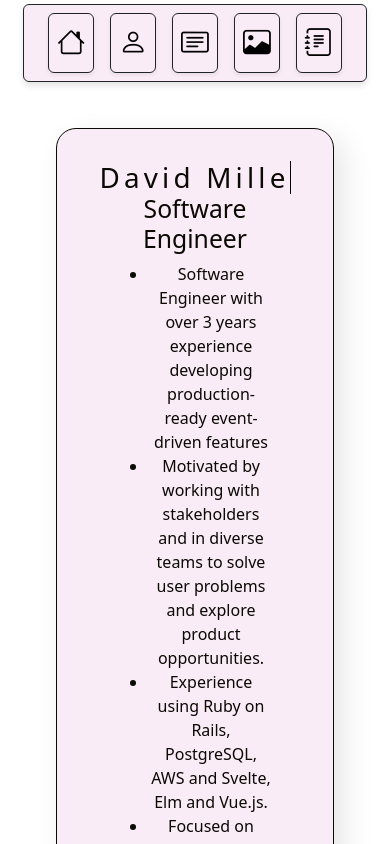
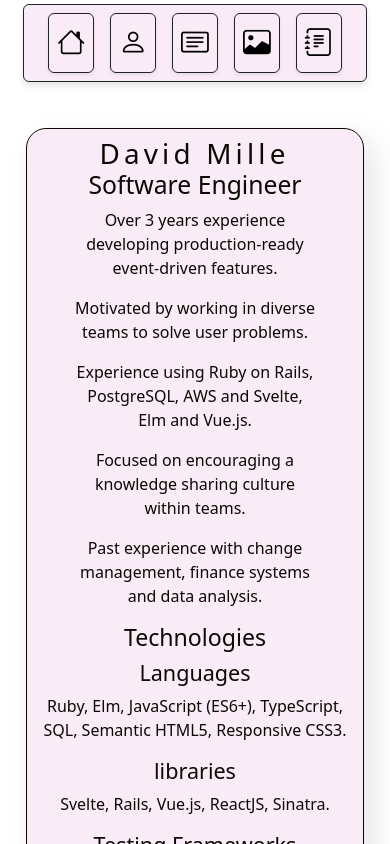
Before and after one commit to davidmillen50/project-new, a React (Vite) app in the folder frontend/: page /profile in a window 390 px wide. Shown: the top 844 px of the page. Built offline with nearby package versions, Linux system fonts and the light colour scheme.

Commit message:
fix: mobile padding and homepage animation

```diff
--- a/frontend/src/App.css
+++ b/frontend/src/App.css
@@ -1,17 +1,23 @@
 #root {
   max-width: 100%;
   margin: 0 auto;
-  padding: 5rem 2rem 2rem;
+  padding: 5rem 0.1rem 0.1rem;
   text-align: center;
   display: block;
+  @media (min-width: 768px) {
+    padding: 5rem 2rem 2rem;
+  }
 }
 
 .card {
-  padding: 2em;
+  padding: 0.5rem;
   box-shadow: 10px 10px 30px rgba(0, 0, 0, 0.1);
   border-radius: 20px;
   background-color: var(--color-rose);
   color: var(--color-dark);
+  @media (min-width: 768px) {
+    padding: 2rem;
+  }
 }
 
 .image-animation {
@@ -94,10 +100,10 @@
     transform: matrix(1, 0, 0, 1, 0, 0);
   }
   30% {
-    transform: matrix(1, -0.5, 0.5, 1, -0.5, 0.5);
+    transform: matrix(0.75, -0.25, 0.25, 0.75, -0.25, 0.25);
   }
   60% {
-    transform: matrix(1, 0.5, -0.5, 1, 0.5, -0.5);
+    transform: matrix(0.75, 0.25, -0.25, 0.75, 0.25, -0.25);
   }
   100% {
     transform: matrix(1, 0, 0, 1, 0, 0);
--- a/frontend/src/pages/Profile.tsx
+++ b/frontend/src/pages/Profile.tsx
@@ -13,12 +13,13 @@
         <Card>
           <h1 className="typewriter">{props.name}</h1>
           <h2>{props.title}</h2>
-          <ul className="w-75 align-self-center fade-in-up">
-            <li>{props.summaryOne}</li>
-            <li>{props.summaryTwo}</li>
-            <li>{props.summaryThree}</li>
-            <li>{props.summaryFour}</li>
-          </ul>
+          <div className="w-75 align-self-center fade-in-up">
+            <p>{props.summaryOne}</p>
+            <p>{props.summaryTwo}</p>
+            <p>{props.summaryThree}</p>
+            <p>{props.summaryFour}</p>
+            <p>{props.summaryFive}</p>
+          </div>
           <h3>Technologies</h3>
           <h4>Languages</h4>
           <p className="text-center fade-in-up">{props.languages}</p>
--- a/frontend/src/pages/content.ts
+++ b/frontend/src/pages/content.ts
@@ -25,10 +25,11 @@
 export const profileInfo = {
   name: "David Millen",
   title: "Software Engineer",
-  summaryOne: "Software Engineer with over 3 years experience developing production-ready event-driven features",
-  summaryTwo: "Motivated by working with stakeholders and in diverse teams to solve user problems and explore product opportunities.",
+  summaryOne: "Over 3 years experience developing production-ready event-driven features.",
+  summaryTwo: "Motivated by working in diverse teams to solve user problems.",
   summaryThree: "Experience using Ruby on Rails, PostgreSQL, AWS and Svelte, Elm and Vue.js.",
-  summaryFour: "Focused on encouraging a knowledge sharing culture within teams.  Past experience with change management, finance systems and data analysis.",
+  summaryFour: "Focused on encouraging a knowledge sharing culture within teams.",
+  summaryFive: "Past experience with change management, finance systems and data analysis.",
   languages: "Ruby, Elm, JavaScript (ES6+), TypeScript, SQL, Semantic HTML5, Responsive CSS3.",
   libraries: "Svelte, Rails, Vue.js, ReactJS, Sinatra.",
   testingFrameworks: "Vitest, Playwright, MiniTest, Capybara, Jest, React Testing Library, RSpec, Jasmine, Cypress.",
--- a/frontend/src/pages/types.ts
+++ b/frontend/src/pages/types.ts
@@ -23,6 +23,7 @@
   summaryTwo: string;
   summaryThree: string;
   summaryFour: string;
+  summaryFive: string;
   languages: string;
   libraries: string;
   testingFrameworks: string;
```
